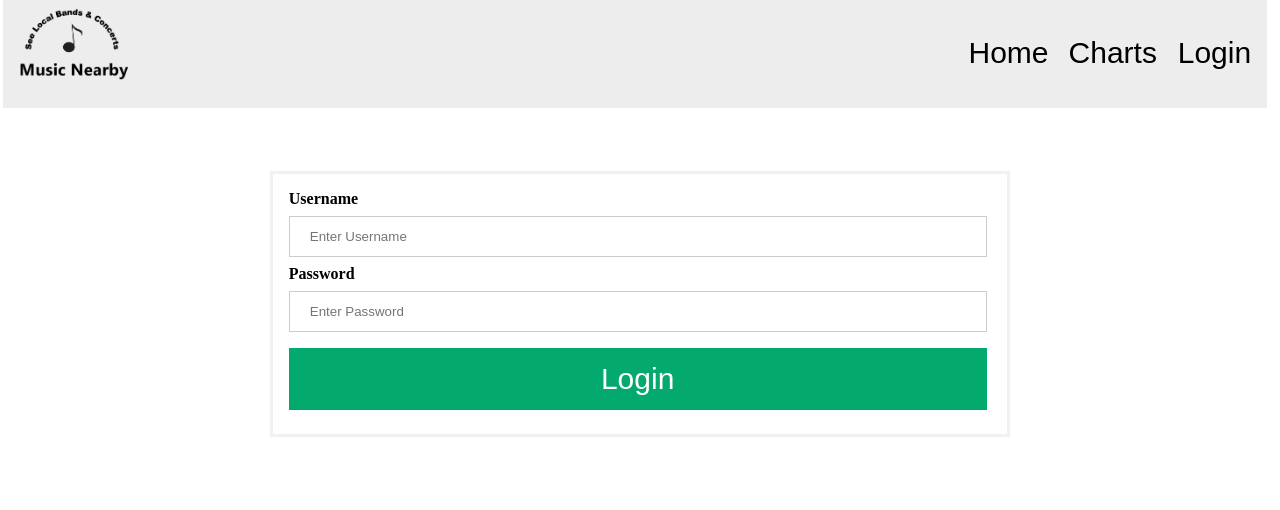
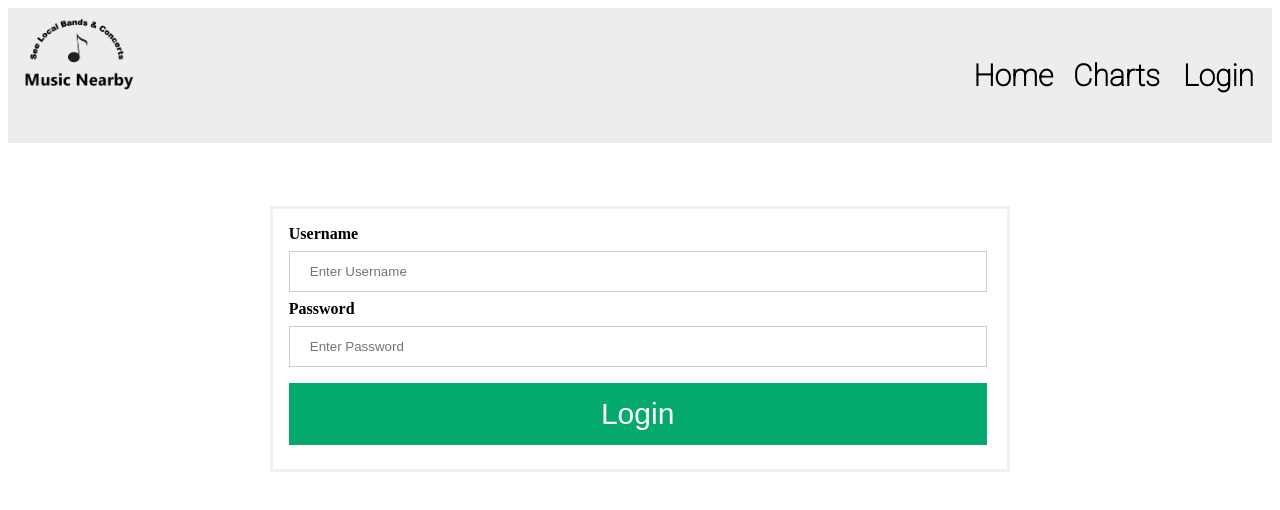
Before and after one commit to olexandrg/CST238Bands, a plain HTML site: page CST238Project/pages/Login.html in a window 1280 px wide. Drawn offline with Linux system fonts and the light colour scheme.

Commit message:
fixed links
links working

```diff
--- a/CST238Project/pages/Login.html
+++ b/CST238Project/pages/Login.html
@@ -5,7 +5,7 @@
   <title>Login</title>
   <link rel="icon" href="../images/logo1.png">
   <link rel="stylesheet" href="../styles/login.css">
-  <link rel="stylesheet" href="../styles/templateLook.css">
+  <link rel="stylesheet" href="../styles/header.css">
 </head>
 
 <body>
@@ -17,13 +17,13 @@
 
   <div id="links">
     <div id="l1">
-      <button class="headerButton" href="/">Home</button>
+      <a class="headerButton" href="Index.html">Home</a>
     </div>
     <div id="l2">
-      <button class="headerButton" href="/charts">Charts</button>
+      <a class="headerButton" href="">Charts</a>
     </div>
     <div id="l3">
-      <button class="headerButton" href="/login">Login</button>
+      <a class="headerButton" href="/login">Login</a>
     </div>
   </div>
 </div>
--- /dev/null
+++ b/CST238Project/styles/header.css
@@ -0,0 +1,81 @@
+@import url('https://fonts.googleapis.com/css2?family=Roboto:wght@100&display=swap');
+
+#header {
+	height: 15%;
+	width: 100%;
+	display: flex;
+	margin-left: 0px;
+	margin-right: 0px;
+	margin-top: 0px;
+	background-color: #ededed;
+}
+
+a
+{
+	font-family: 'Roboto';
+}
+
+#icon {
+	height: 30%;
+	width: 30%;
+	align-items: left;
+	padding: 10px;
+}
+
+#links {
+	height: 100%;
+	width: 30%;
+	display: flex;
+	padding: 5px;
+	padding-left: 50%;
+	font-weight: 900;
+	background-color: #ededed;
+}
+
+#l1 {
+	text-align: center;
+	width: 40%;
+	font-size: 24px;
+	margin-top: 10px;
+  	margin-bottom: 10px;
+  	margin-right: 10px;
+  	margin-left: 10px;
+}
+
+#l2 {
+	text-align: center;
+	width: 40%;
+	font-size: 24px;
+	margin-top: 10px;
+  	margin-bottom: 10px;
+  	margin-right: 10px;
+  	margin-left: 10px;
+}
+
+#l3 {
+	text-align: center;
+	width: 40%;
+	font-size: 24px;
+	margin-top: 10px;
+  	margin-bottom: 10px;
+  	margin-right: 10px;
+  	margin-left: 10px;
+}
+
+.headerButton {
+  background-color: #ededed;
+  color: black;
+  padding: 25px 0px;
+  text-align: center;
+  text-decoration: none;
+  display: inline-block;
+  margin: 10px 0px;
+  border: none;
+  cursor: pointer;
+  width: 100%;
+  font-size: 30px;
+}
+
+.headerButton:hover {
+  box-shadow: 0 12px 16px 0 rgba(0,0,0,0.24),0 17px 50px 0 rgba(0,0,0,0.19);
+}
--- a/CST238Project/styles/login.css
+++ b/CST238Project/styles/login.css
@@ -48,6 +48,9 @@ button:hover {
 
 #body
 {
+	padding-top: 5%;
+	height: 80%;
+	width: 100%;
 	display: flex;
 	align-items: center;
 	justify-content: center;
--- a/CST238Project/styles/templateLook.css
+++ /dev/null
@@ -1,89 +0,0 @@
-@import url('https://fonts.googleapis.com/css2?family=Roboto:wght@100&display=swap');
-
-#header {
-	height: 15%;
-	width: 100%;
-	display: flex;
-	margin-left: -5px;
-	margin-right: -15px;
-	margin-top: -10px;
-	background-color: #ededed;
-}
-
-#icon {
-	height: 30%;
-	width: 30%;
-	align-items: left;
-	padding: 10px;
-}
-
-#links {
-	height: 100%;
-	width: 30%;
-	display: flex;
-	padding: 5px;
-	padding-left: 50%;
-	font-weight: 900;
-	background-color: #ededed;
-}
-
-#l1 {
-	text-align: center;
-	width: 100%;
-	font-size: 24px;
-}
-
-#l2 {
-	text-align: center;
-	width: 100%;
-	font-size: 24px;
-}
-
-#l3 {
-	text-align: center;
-	width: 100%;
-	font-size: 24px;
-}
-
-#body {
-	padding-top: 5%;
-	height: 80%;
-	width: 100%;
-
-}
-
-#footer {
-	height: 10%;
-	width: 100%;
-}
-
-
-.headerButton {
-  background-color: #ededed;
-  color: black;
-  padding: 25px 10px;
-  text-align: center;
-  text-decoration: none;
-  display: inline-block;
-  margin: 8px 0;
-  border: none;
-  cursor: pointer;
-  width: 100%;
-  font-size: 30px;
-}
-
-.headerButton:hover {
-  box-shadow: 0 12px 16px 0 rgba(0,0,0,0.24),0 17px 50px 0 rgba(0,0,0,0.19);
-}
-
-
-#body
-{
-	display: flex;
-	align-items: center;
-	justify-content: center;
-}
-
-
-
-}
```
Also changed, not shown: CST238Project/lookTemplate/template.html (+4 -4 lines), CST238Project/pages/Index.html (+4 -4 lines), CST238Project/pages/Search.html (+4 -4 lines).
